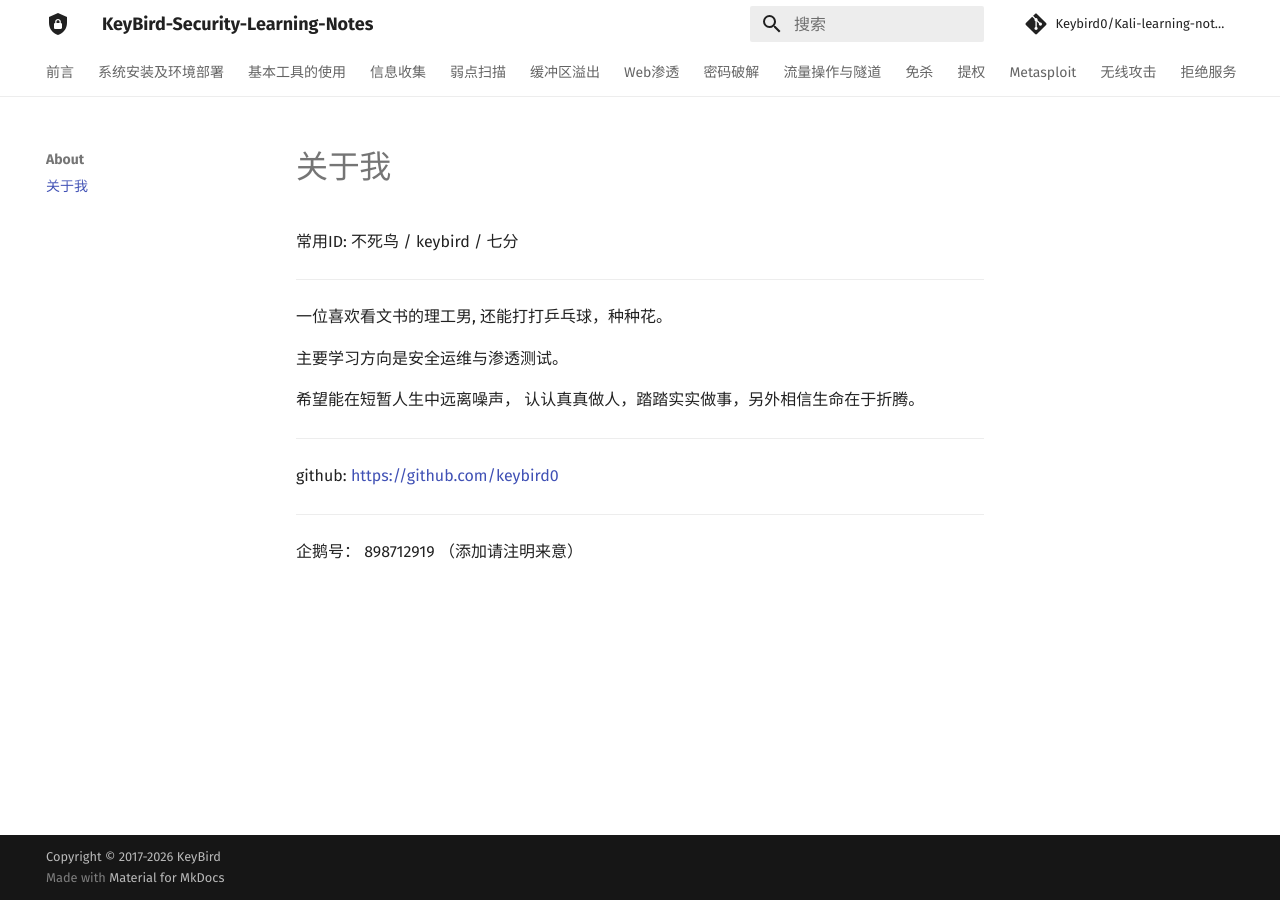
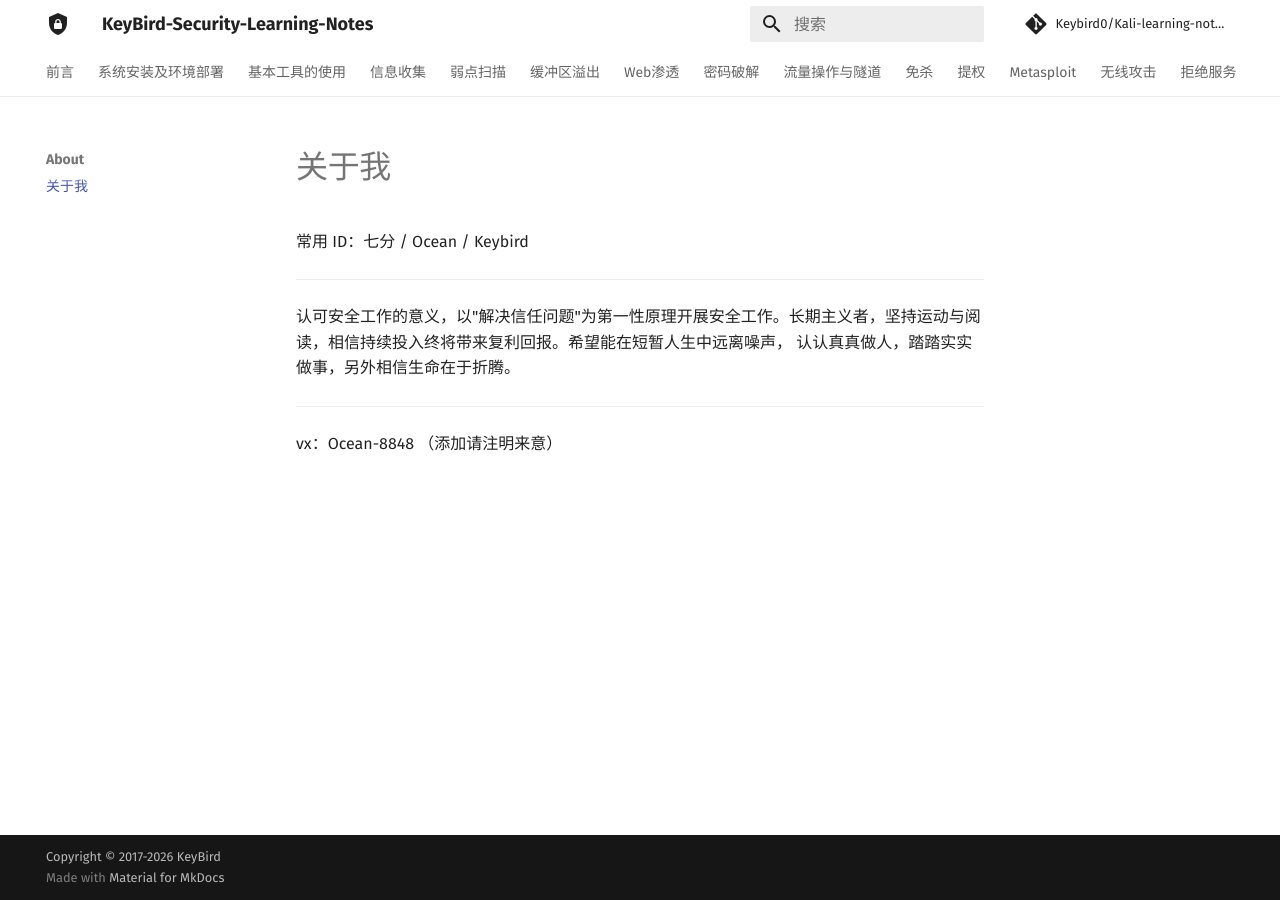
Before and after one commit to Keybird0/Kali-learning-notes, an MkDocs documentation site: the page built from docs/019-关于我/关于我.md, in a window 1280 px wide. Built offline with MkDocs 1.6.1 and Material for MkDocs 9.7.7, drawn with Linux system fonts in a browser that asks for light colours; comment, search, counter and statistics services are not loaded.

Commit message:
更新个人信息：统一常用 ID 为 七分/Ocean/Keybird
Made-with: Cursor

```diff
--- a/docs/019-关于我/关于我.md
+++ b/docs/019-关于我/关于我.md
@@ -1,14 +1,9 @@
-常用ID: 不死鸟 / keybird / 七分
+常用 ID：七分 / Ocean / Keybird
 
 ---
-一位喜欢看文书的理工男, 还能打打乒乓球，种种花。
 
-主要学习方向是安全运维与渗透测试。
-
-希望能在短暂人生中远离噪声， 认认真真做人，踏踏实实做事，另外相信生命在于折腾。
+认可安全工作的意义，以"解决信任问题"为第一性原理开展安全工作。长期主义者，坚持运动与阅读，相信持续投入终将带来复利回报。希望能在短暂人生中远离噪声， 认认真真做人，踏踏实实做事，另外相信生命在于折腾。
 
 ---
-github: https://github.com/keybird0
 
----
-企鹅号： 898712919 （添加请注明来意）
+vx：Ocean-8848 （添加请注明来意）
```
Also changed, not shown: docs/index.md (+2 -2 lines).
